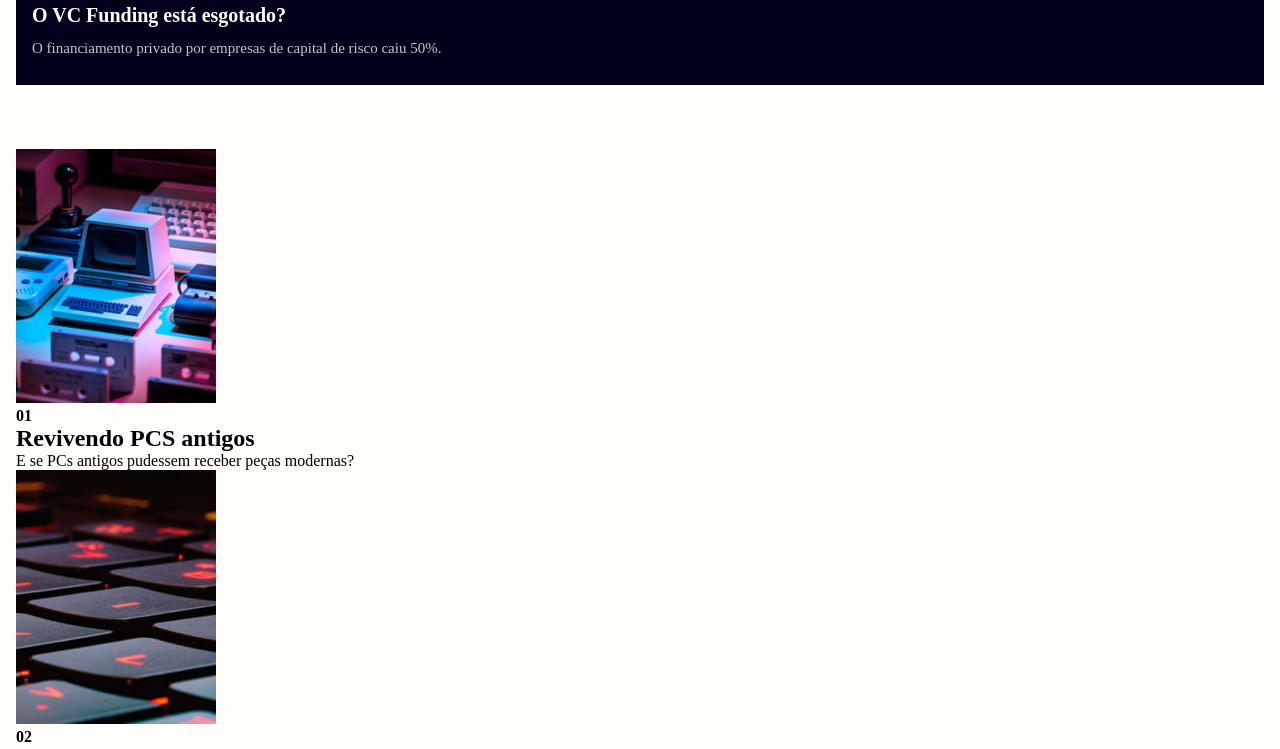
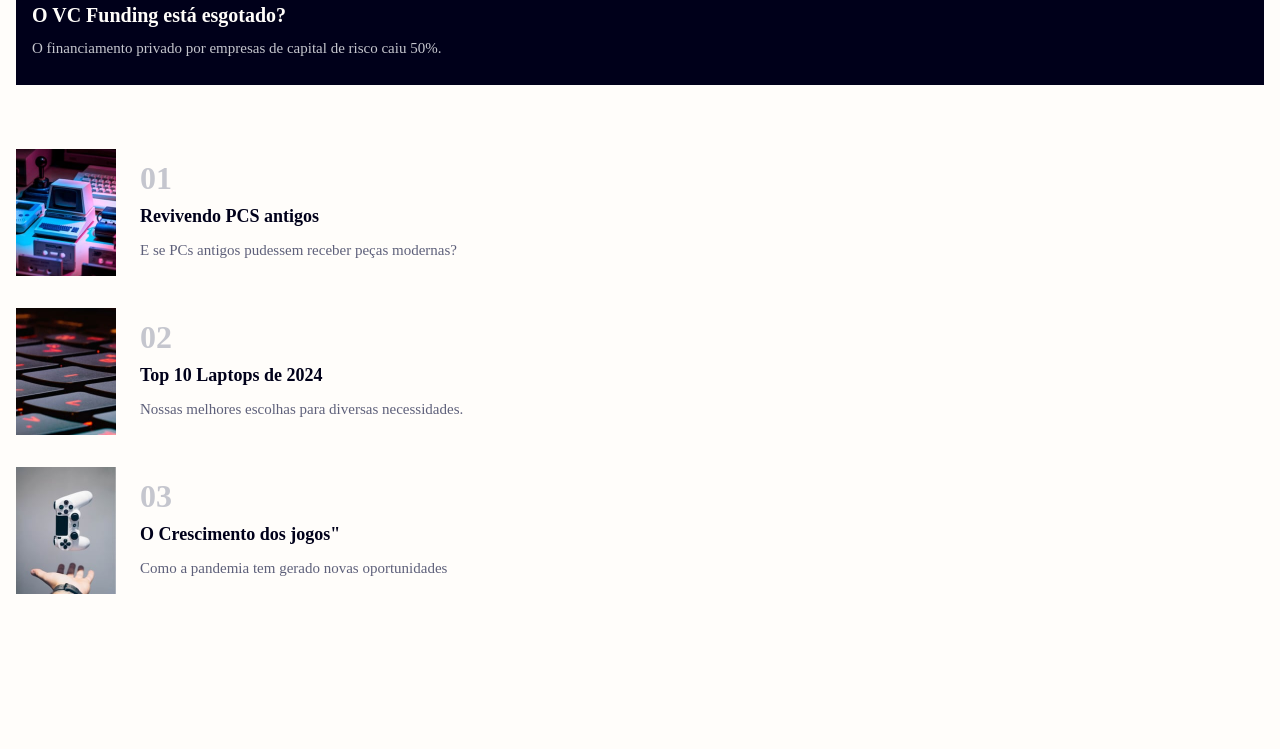
Before and after one commit to Emilio133752/projectNoticias, a plain HTML site: page index.html in a window 1280 px wide. Shown: the part 1749-2498 px from the top of the page. After the commit the page ends 2397 px from the top, so only its background shows below. Drawn offline with Linux system fonts and the light colour scheme.

Commit message:
CSS básico completo

```diff
--- a/index.html
+++ b/index.html
@@ -56,7 +56,7 @@
             <div>
                 <img src="./assets/images/image-gaming-growth.jpg" alt="controle de video game">
                 <div>
-                    <strong></strong>
+                    <strong>03</strong>
                     <h2>O Crescimento dos jogos"</h2>
                     <p>Como a pandemia tem gerado novas oportunidades</p>
                 </div>
--- a/style.css
+++ b/style.css
@@ -101,3 +101,34 @@ body{
    font-size: 0.9375rem;
    line-height: 1.625rem;
 }
+
+.terceira-secao > div{
+    display: flex;
+    align-items: center;
+    gap: 1.5rem;
+    margin-bottom: 2rem;
+}
+
+.terceira-secao img{
+    max-width: 6.25rem;
+}
+
+.terceira-secao strong{
+    color: var(--silver);
+    font-size: 2rem;
+    line-height: 100%;
+}
+
+.terceira-secao h2{
+    color: var(--dark-blue);
+    font-size: 1.125rem;
+    font-weight: 800;
+    line-height: 1.5rem;
+    margin-block: 0.6rem;
+}
+
+.terceira-secao p{
+    font-size: 0.9375rem;
+    color: var(--gumetal);
+    line-height: 1.625rem;
+}
```
